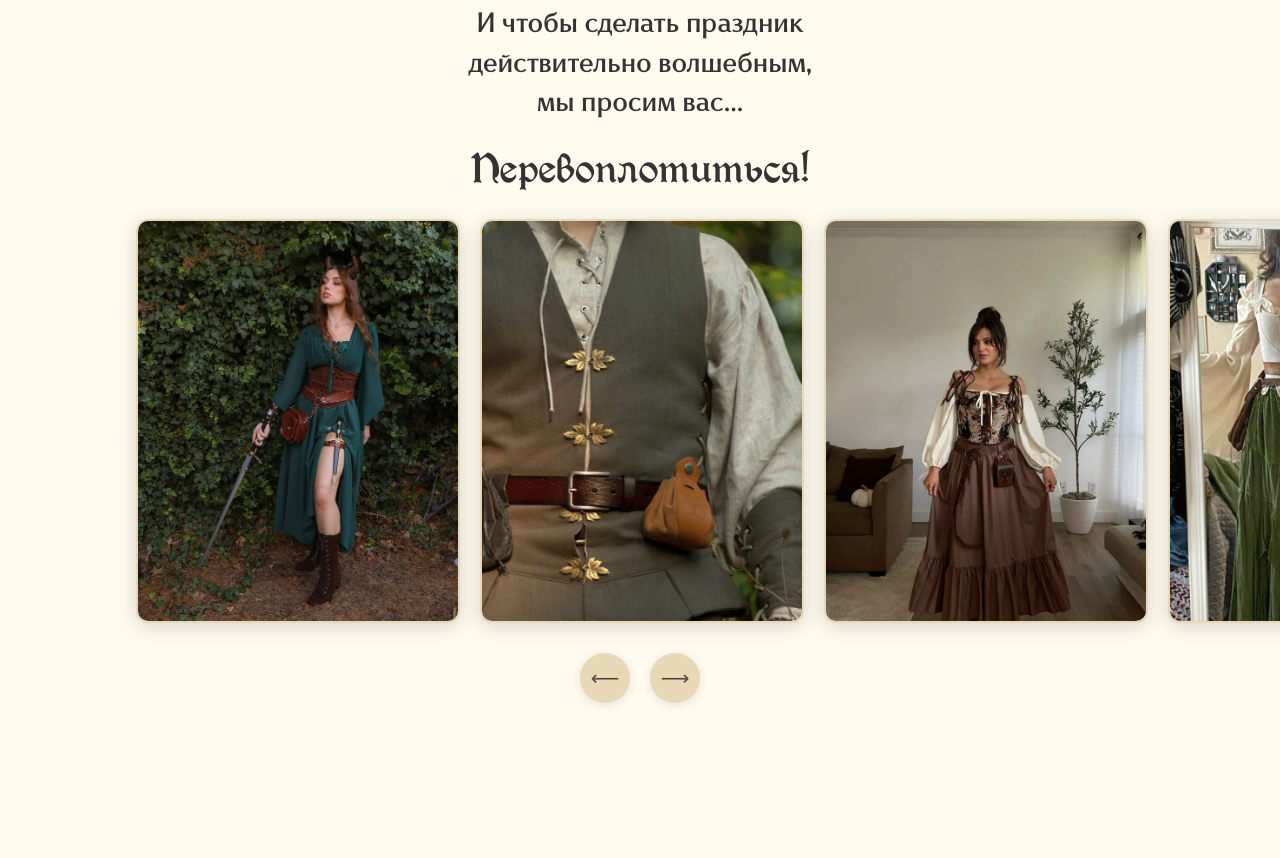
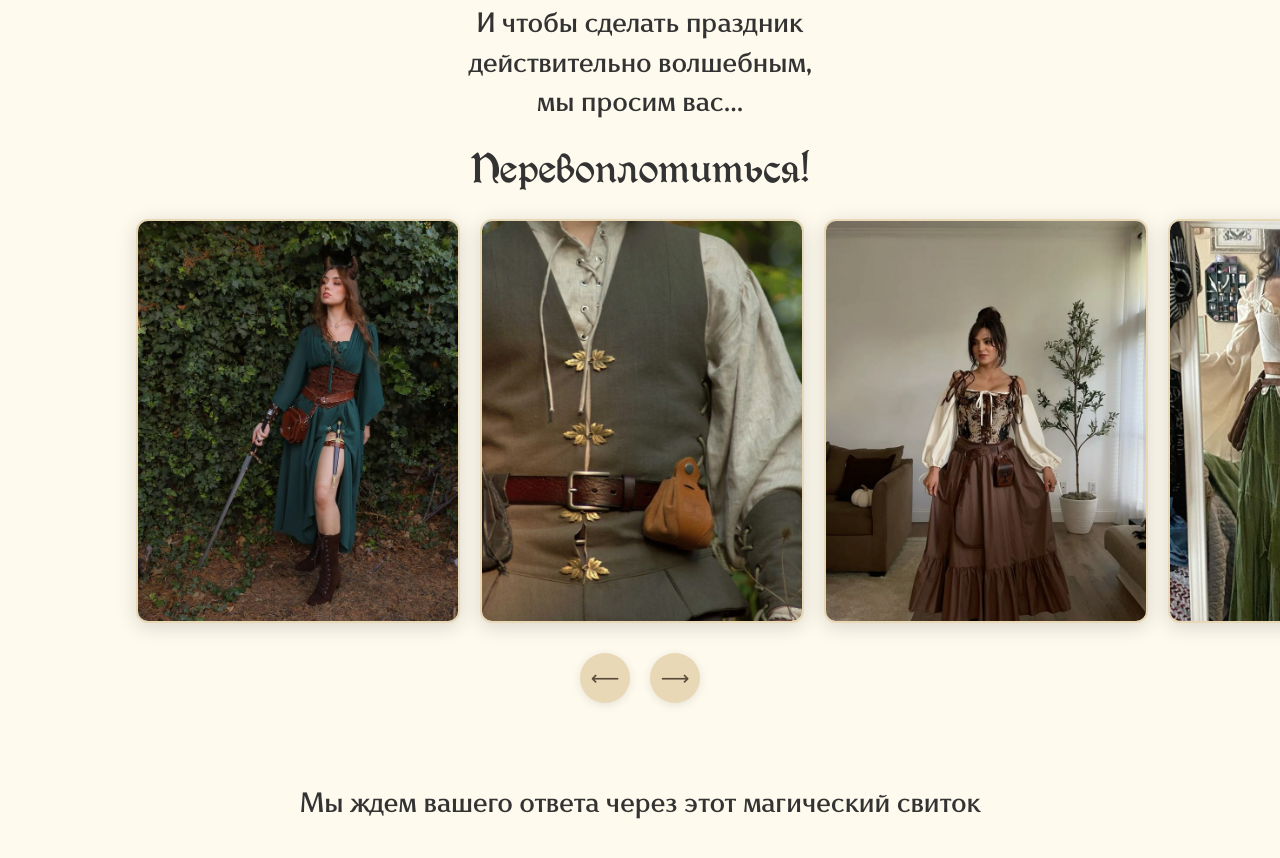
Before and after one commit to Churikov0112/wedding-invite, a plain HTML site: page index.html in a window 1280 px wide. Shown: the part 2492-3350 px from the top of the page. Before the commit the page ends 3255 px from the top, so only its background shows below. Drawn offline with Linux system fonts and the light colour scheme.

Commit message:
feat: text "Мы ждем вашего ответа через этот магический свиток"

```diff
--- a/index.html
+++ b/index.html
@@ -54,6 +54,13 @@
           </div>
         </div>
       </div>
+
+      <!-- Добавленный текст про магический свиток -->
+      <div style="margin-top: 60px; text-align: center; padding: 0 20px;">
+        <p style="font-family: 'Faberge'; font-size: clamp(20px, 4vw, 28px); line-height: 1.4; margin: 0;">
+          Мы ждем вашего ответа через этот магический свиток
+        </p>
+      </div>
     </div>
   </div>
   <script src="script.js"></script>
```
